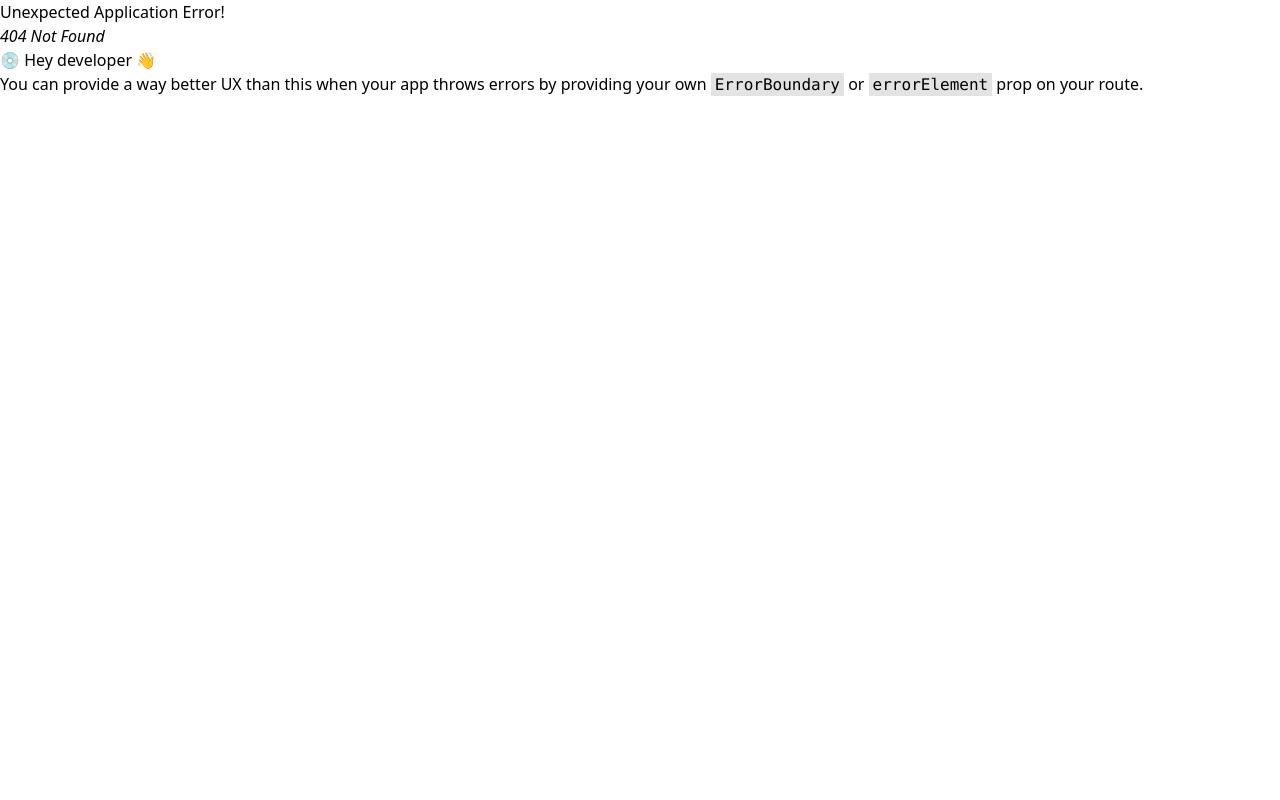
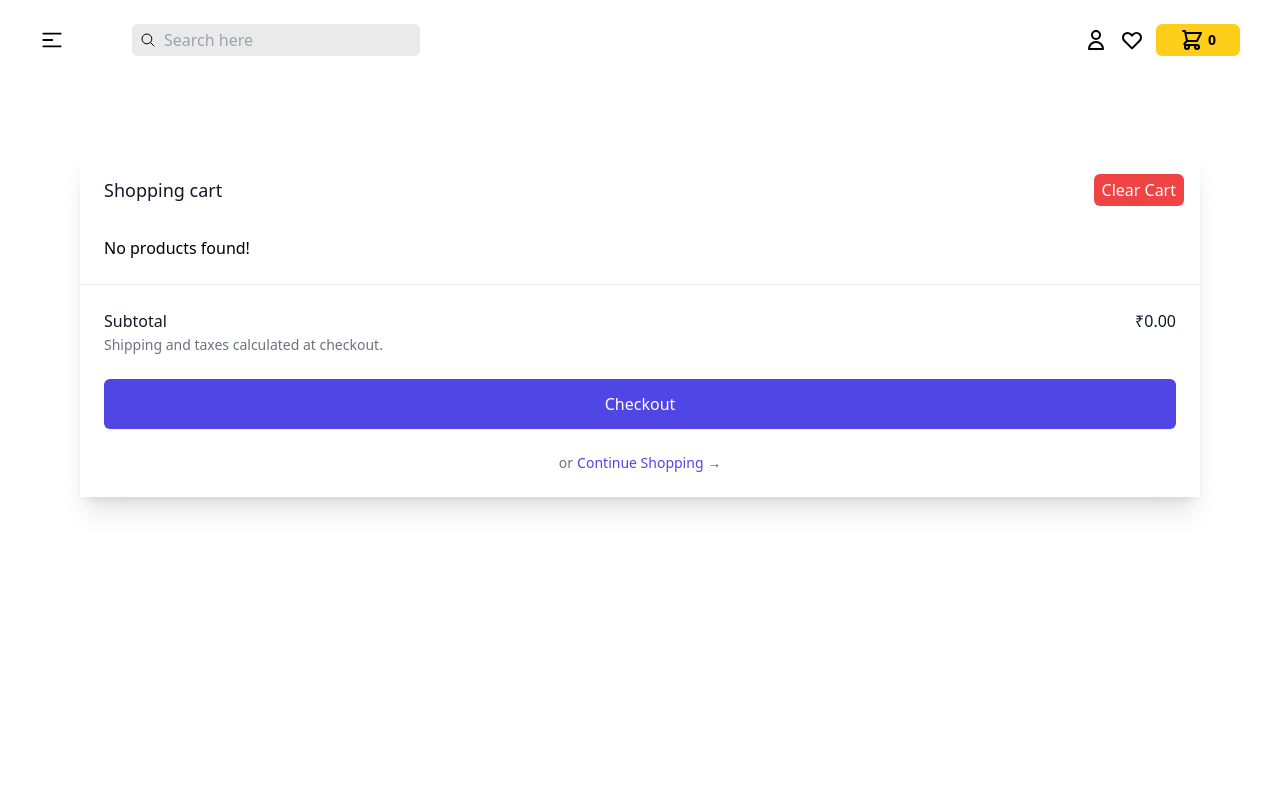
Before and after one commit to Himanshukotia9/Booklers, a React (Vite) app in the folder frontend/: page /cart in a window 1280 px wide. Before the commit this address had no page. Shown: the top 800 px of the page. Built offline with nearby package versions, Linux system fonts and the light colour scheme.

Commit message:
Cart Page completed

```diff
--- a/frontend/package.json
+++ b/frontend/package.json
@@ -18,6 +18,7 @@
     "react-redux": "^9.2.0",
     "react-router": "^7.1.1",
     "react-router-dom": "^7.1.1",
+    "sweetalert2": "^11.15.10",
     "swiper": "^11.2.1"
   },
   "devDependencies": {
--- a/frontend/src/component/Navbar.jsx
+++ b/frontend/src/component/Navbar.jsx
@@ -6,6 +6,7 @@
 import { HiOutlineHeart } from "react-icons/hi";
 import { HiOutlineShoppingCart } from "react-icons/hi";
 import avatarImg from "../assets/avatar.png"
+import { useSelector } from 'react-redux';
 
 const navigation = [
     { name: 'Dashboard', path: '/dashboard' },
@@ -15,7 +16,9 @@
 ]
 
 export default function Navbar() {
-    const [isDropdownOpen, setIsDropdownOpen] = useState(false)
+    const [isDropdownOpen, setIsDropdownOpen] = useState(false);
+    const cartItems = useSelector((state) => state.cart.cartItems);
+
     const currentUser = false;
   return (
     <header className='max-w-screen-2xl mx-auto px-4 py-6'>
@@ -58,7 +61,7 @@
                 <button className='hidden sm:block'><HiOutlineHeart className='size-6'/></button>
                 <Link to="/cart" className='bg-primary p-1 sm:px-6 px-2 flex rounded-md items-center'>
                     <HiOutlineShoppingCart className='size-6'/>
-                    <span className='text-sm font-semibold sm:ml-1'>0</span>
+                    <span className='text-sm font-semibold sm:ml-1'>{cartItems.length}</span>
                 </Link>
             </div>
         </nav>
--- a/frontend/src/main.jsx
+++ b/frontend/src/main.jsx
@@ -4,9 +4,13 @@
 import App from './App.jsx'
 import { RouterProvider } from 'react-router'
 import router from './routers/router.jsx'
+import { Provider } from 'react-redux'
+import { store } from './redux/store.js'
 
 createRoot(document.getElementById('root')).render(
   <StrictMode>
-    <RouterProvider router={router} />
+    <Provider store={store}>
+      <RouterProvider router={router} />
+    </Provider>
   </StrictMode>,
 )
--- a/frontend/src/pages/books/BookCard.jsx
+++ b/frontend/src/pages/books/BookCard.jsx
@@ -2,8 +2,16 @@
 import { FiShoppingCart } from "react-icons/fi";
 import { getImgUrl } from '../../utils/getImg';
 import {Link} from 'react-router-dom'
+import { useDispatch } from 'react-redux'
+import { addToCart } from '../../redux/features/cart/cartSlice';
 
 export default function BookCard({book}) {
+
+    const dispatch = useDispatch()
+    const handleAddToCart = (product) => {
+        dispatch(addToCart(product))
+    }
+
   return (
     <div className=" rounded-lg transition-shadow duration-300">
         <div className="flex flex-col sm:flex-row sm:items-center sm:h-72  sm:justify-center gap-4">
@@ -18,7 +26,7 @@
                 </Link>
                 <p className="text-gray-600 mb-5 line-clamp-2">{book?.description}</p>
                 <p className="font-medium mb-5">${book?.newPrice} <span className="line-through font-normal ml-2">${book?.oldPrice}</span></p>
-                <button className="btn-primary px-6 space-x-1 flex items-center gap-1 ">
+                <button onClick={() => handleAddToCart(book)} className="btn-primary px-6 space-x-1 flex items-center gap-1 ">
                     <FiShoppingCart className="" />
                     <span>Add to Cart</span>
                 </button>
--- /dev/null
+++ b/frontend/src/pages/books/CartPage.jsx
@@ -0,0 +1,124 @@
+import React, { useEffect, useState } from 'react'
+import { useDispatch, useSelector } from 'react-redux';
+import { Link } from 'react-router'
+import { clearCart, decrementQty, incrementQty, removeFromCart } from '../../redux/features/cart/cartSlice';
+import { getImgUrl } from '../../utils/getImg';
+
+
+export default function CartPage() {
+
+    const [total, SetTotal] = useState(0);
+    const cartItems = useSelector((state) => state.cart.cartItems);
+    const dispatch = useDispatch();
+
+    const handleTotalPrice = () =>{
+        let total = 0;
+        cartItems.map((product) => {
+            total += product.quantity * product.newPrice;
+        })
+        let subTotal = total.toFixed(2)
+        SetTotal(subTotal);
+    }
+
+    useEffect(() => {
+        handleTotalPrice();
+    })
+
+  return (
+    <div className="flex mt-12 h-full flex-col overflow-hidden bg-white shadow-xl">
+    <div className="flex-1 overflow-y-auto px-4 py-6 sm:px-6">
+      <div className="flex items-start justify-between">
+        <div className="text-lg font-medium text-gray-900">Shopping cart</div>
+        <div className="ml-3 flex h-7 items-center ">
+          <button
+            type="button"
+            className="relative -m-2 py-1 px-2 bg-red-500 text-white rounded-md hover:bg-secondary transition-all duration-200  "
+          >
+            <span onClick={() => dispatch(clearCart())} className="">Clear Cart</span>
+          </button>
+        </div>
+      </div>
+
+      <div className="mt-8">
+        <div className="flow-root">
+            {
+                cartItems.length > 0 ? (
+                <ul role="list" className="-my-6 divide-y divide-gray-200">
+                    {
+                        cartItems.map((product) => (
+                            <li key={product?._id}  className="flex py-6">
+                                <div className="h-24 w-24 flex-shrink-0 overflow-hidden rounded-md border border-gray-200">
+                                    <img
+                                    alt=""
+                                    src={`${getImgUrl(product.coverImage)}`}
+                                    className="h-full w-full object-cover object-center"
+                                    />
+                                </div>
+
+                                <div className="ml-4 flex flex-1 flex-col">
+                                    <div>
+                                        <div className="flex flex-wrap justify-between text-base font-medium text-gray-900">
+                                            <h3>
+                                            <Link to='/'>{product.title}</Link>
+                                            </h3>
+                                            <p className="sm:ml-4">&#8377;{(product.quantity * product.newPrice).toFixed(2)}</p>
+                                        </div>
+                                        <div>
+                                            <p className="mt-1 text-sm text-gray-500 capitalize"><strong>Category:</strong> {product.category}</p>
+                                        </div>
+                                        <div className="flex mt-1 gap-2">
+                                                <button onClick={() => dispatch(decrementQty(product))} className="text-gray-900 bg-white border border-gray-300 hover:bg-gray-100 font-medium rounded-lg text-sm px-2 py-1 ">-</button>
+                                                <button disabled={true} className="py-2.5 px-5 text-sm font-medium text-gray-900 bg-white rounded-lg border border-gray-200 hover:bg-gray-100 hover:text-blue-700">{product.quantity}</button>
+                                                <button onClick={() => dispatch(incrementQty(product))} className="text-gray-900 bg-white border border-gray-300 hover:bg-gray-100 font-medium rounded-lg text-sm px-2 py-1 ">+</button>
+                                            </div>
+                                    </div>
+                                    <div className="flex flex-1 flex-wrap items-end justify-between space-y-2 text-sm">
+                                        <p className="text-gray-500"><strong>MRP :</strong> &#8377; {product.newPrice}</p>
+                                        <div className="flex">
+                                            <button  type="button" onClick={() => dispatch(removeFromCart(product))} className="font-medium text-indigo-600 hover:text-indigo-500">
+                                            Remove
+                                            </button>
+                                        </div>
+                                    </div>
+                                </div>
+                            </li>
+                        ))
+                    }
+                </ul>
+                ) : (<p>No products found!</p>)
+            }
+        </div>
+      </div>
+    </div>
+
+    <div className="border-t border-gray-200 px-4 py-6 sm:px-6">
+      <div className="flex justify-between text-base font-medium text-gray-900">
+        <p>Subtotal</p>
+        <p>&#8377;{total}</p>
+      </div>
+      <p className="mt-0.5 text-sm text-gray-500">Shipping and taxes calculated at checkout.</p>
+      <div className="mt-6">
+        <Link
+          to="/checkout"
+          className="flex items-center justify-center rounded-md border border-transparent bg-indigo-600 px-6 py-3 text-base font-medium text-white shadow-sm hover:bg-indigo-700"
+        >
+          Checkout
+        </Link>
+      </div>
+      <div className="mt-6 flex justify-center text-center text-sm text-gray-500">
+        <Link to="/">
+          or
+          <button
+            type="button"
+
+            className="font-medium text-indigo-600 hover:text-indigo-500 ml-1"
+          >
+            Continue Shopping
+            <span aria-hidden="true"> &rarr;</span>
+          </button>
+        </Link>
+      </div>
+    </div>
+  </div>
+  )
+}
--- /dev/null
+++ b/frontend/src/redux/features/cart/cartSlice.js
@@ -0,0 +1,67 @@
+import { createSlice } from '@reduxjs/toolkit'
+import Swal from 'sweetalert2'
+
+const initialState = {
+    cartItems: []
+}
+
+const cartSlice = createSlice({
+    name: 'cart',
+    initialState,
+    reducers: {
+        addToCart: (state, action) => {
+            const newProduct = {
+                _id: action.payload._id,
+                title: action.payload.title,
+                coverImage: action.payload.coverImage,
+                description: action.payload.description,
+                category: action.payload.category,
+                newPrice: action.payload.newPrice,
+                quantity: 1, //initial quantity
+            };
+            const existingItem = state.cartItems.find(item => item._id === action.payload._id);
+            if(!existingItem){
+                state.cartItems.push(newProduct);
+                Swal.fire({
+                    position: "center",
+                    icon: "success",
+                    title: "Item added to cart",
+                    showConfirmButton: false,
+                    timer: 1500
+                  });
+            }
+            else{
+                Swal.fire({
+                    title: "Item already exists in cart!",
+                    icon: "warning",
+                    showConfirmButton: false,
+                    timer: 1500
+                  });
+            }
+        },
+        removeFromCart: (state, action) => {
+            state.cartItems = state.cartItems.filter(item => item._id !== action.payload._id);
+        },
+        clearCart: (state) => {
+            state.cartItems = [];
+        },
+        incrementQty: (state, action) => {
+            const product = state.cartItems.find(product => product._id === action.payload._id);
+            if (product) {
+                product.quantity += 1;
+            }
+        },
+        decrementQty: (state, action) => {
+            const product = state.cartItems.find(product => product._id === action.payload._id);
+            if (product && product.quantity > 1) {
+                product.quantity -= 1;
+            } else if (product && product.quantity === 1) {
+                state.cartItems = state.cartItems.filter(item => item._id !== action.payload._id); // Remove product if quantity is 0
+            }
+        },
+    }
+})
+
+//export the actions
+export const {addToCart, removeFromCart, clearCart, incrementQty, decrementQty} = cartSlice.actions;
+export default cartSlice.reducer;
--- /dev/null
+++ b/frontend/src/redux/store.js
@@ -0,0 +1,9 @@
+import { configureStore } from '@reduxjs/toolkit'
+import  cartReducer from '../redux/features/cart/cartSlice'
+
+export const store = configureStore({
+  reducer: {
+    // Add reducers here
+    cart: cartReducer,
+  },
+})
--- a/frontend/src/routers/router.jsx
+++ b/frontend/src/routers/router.jsx
@@ -3,6 +3,7 @@
 import Home from "../pages/home/Home";
 import Login from "../component/Login";
 import Register from "../component/Register";
+import CartPage from "../pages/books/cartPage";
 
 const router = createBrowserRouter([
     {
@@ -29,6 +30,10 @@
                 path: "/register",
                 element: <Register/>
             },
+            {
+                path: "/cart",
+                element: <CartPage/>
+            },
         ]
     },
 ]);
```
Also changed, not shown: 1 other file (tests, documents, lock files or other folders).
